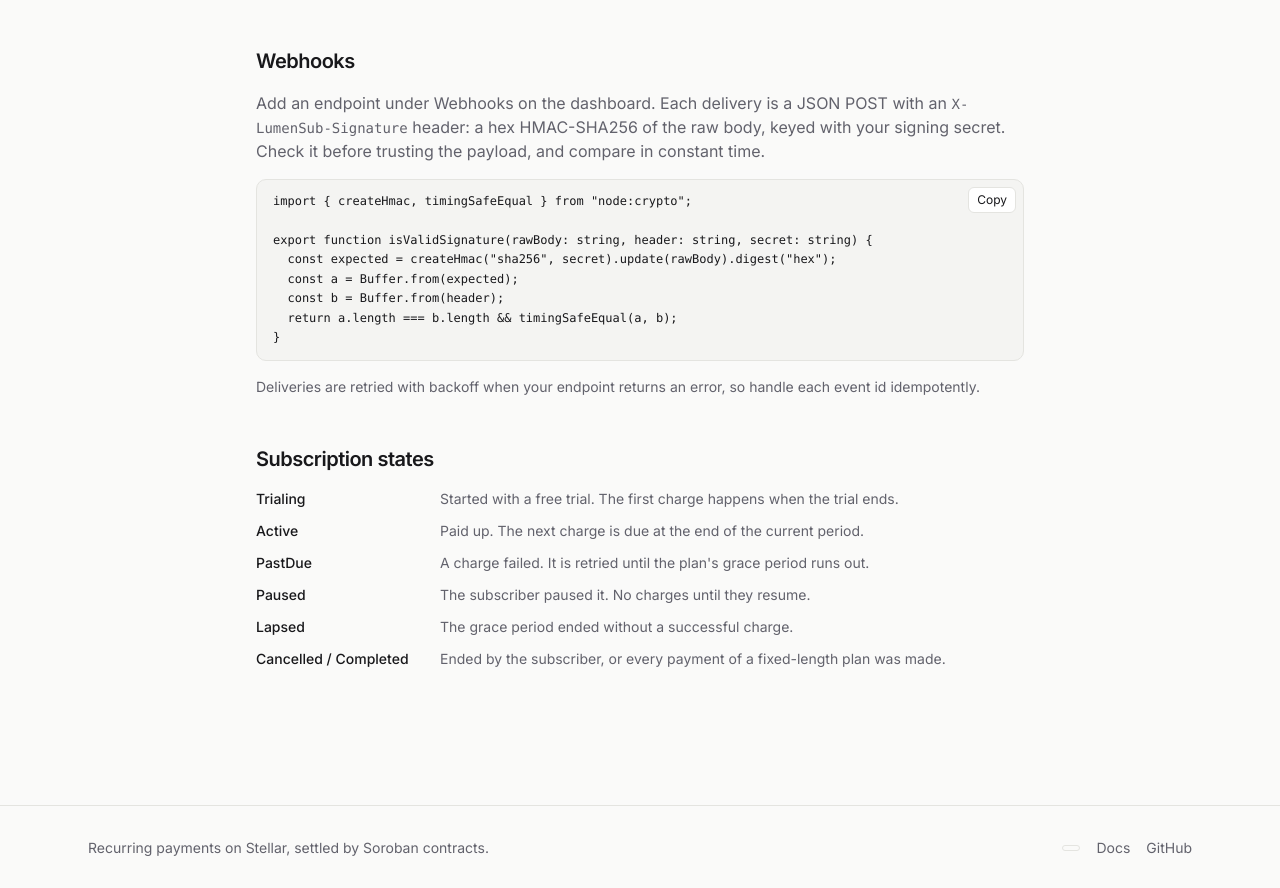
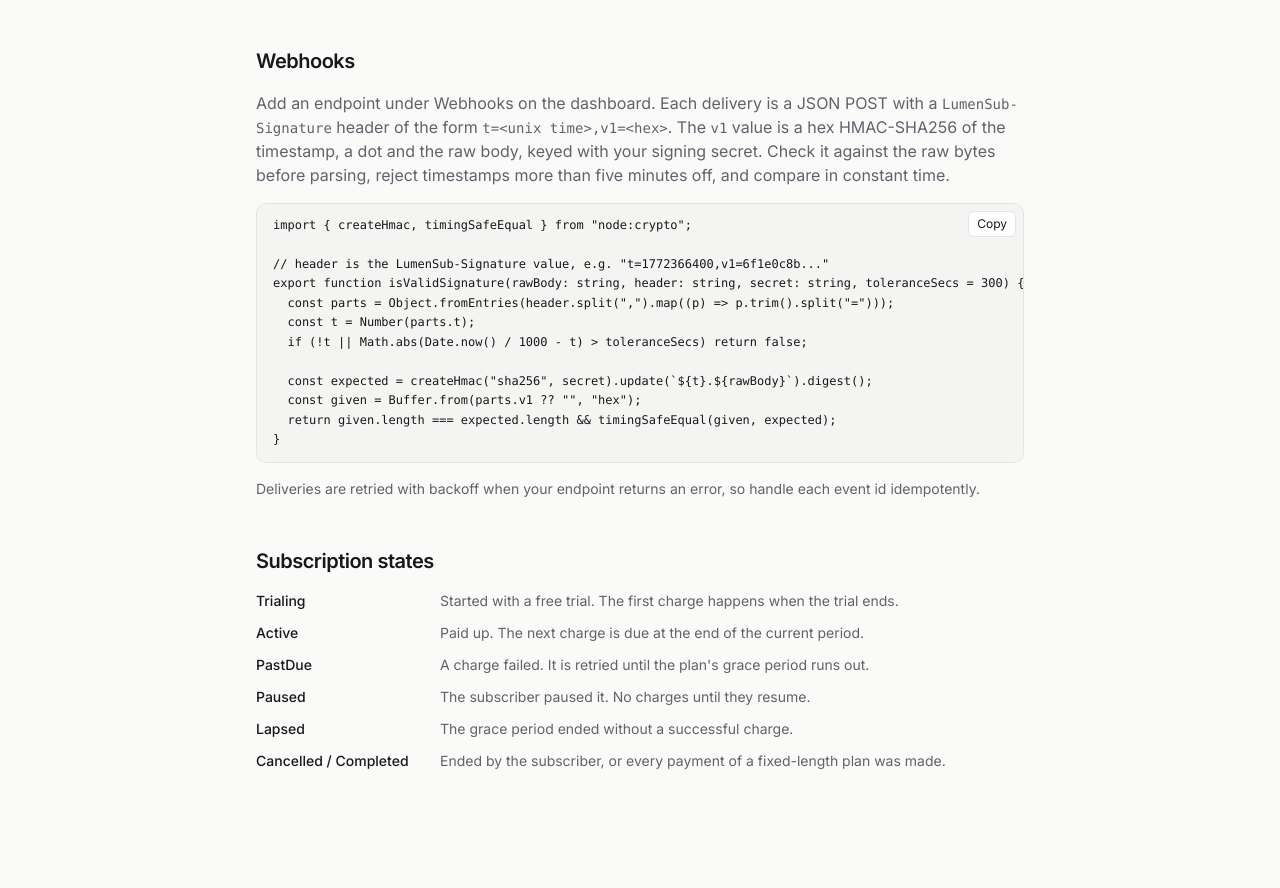
Before and after one commit to lumensub/lumensub-app, a Next.js app: page /docs in a window 1280 px wide. Shown: the part 1110-1998 px from the top of the page. Built offline with nearby package versions, Linux system fonts and the light colour scheme; no server answers; what @lumensub/sdk would draw is missing.

Commit message:
docs: show the real LumenSub-Signature format in the webhook guide

```diff
--- a/src/app/docs/page.tsx
+++ b/src/app/docs/page.tsx
@@ -25,11 +25,15 @@ const { returnValue: planId } = await lumensub.submit(await sign(xdr));`;
 
 const webhookExample = `import { createHmac, timingSafeEqual } from "node:crypto";
 
-export function isValidSignature(rawBody: string, header: string, secret: string) {
-  const expected = createHmac("sha256", secret).update(rawBody).digest("hex");
-  const a = Buffer.from(expected);
-  const b = Buffer.from(header);
-  return a.length === b.length && timingSafeEqual(a, b);
+// header is the LumenSub-Signature value, e.g. "t=1772366400,v1=6f1e0c8b..."
+export function isValidSignature(rawBody: string, header: string, secret: string, toleranceSecs = 300) {
+  const parts = Object.fromEntries(header.split(",").map((p) => p.trim().split("=")));
+  const t = Number(parts.t);
+  if (!t || Math.abs(Date.now() / 1000 - t) > toleranceSecs) return false;
+
+  const expected = createHmac("sha256", secret).update(\`\${t}.\${rawBody}\`).digest();
+  const given = Buffer.from(parts.v1 ?? "", "hex");
+  return given.length === expected.length && timingSafeEqual(given, expected);
 }`;
 
 function Section({ id, title, children }: { id: string; title: string; children: React.ReactNode }) {
@@ -81,9 +85,12 @@ export default function DocsPage() {
 
       <Section id="webhooks" title="Webhooks">
         <p className="text-fg-muted">
-          Add an endpoint under Webhooks on the dashboard. Each delivery is a JSON POST with an{" "}
-          <code className="font-mono text-sm">X-LumenSub-Signature</code> header: a hex HMAC-SHA256 of the raw body,
-          keyed with your signing secret. Check it before trusting the payload, and compare in constant time.
+          Add an endpoint under Webhooks on the dashboard. Each delivery is a JSON POST with a{" "}
+          <code className="font-mono text-sm">LumenSub-Signature</code> header of the form{" "}
+          <code className="font-mono text-sm">t=&lt;unix time&gt;,v1=&lt;hex&gt;</code>. The{" "}
+          <code className="font-mono text-sm">v1</code> value is a hex HMAC-SHA256 of the timestamp, a dot and the raw
+          body, keyed with your signing secret. Check it against the raw bytes before parsing, reject timestamps more
+          than five minutes off, and compare in constant time.
         </p>
         <CodeBlock label="Signature check" code={webhookExample} />
         <p className="text-sm text-fg-muted">
--- a/src/components/merchant/WebhooksSection.tsx
+++ b/src/components/merchant/WebhooksSection.tsx
@@ -66,7 +66,7 @@ export function WebhooksSection() {
     <Card>
       <CardHeader
         title="Webhooks"
-        description="We POST a signed JSON event to each endpoint. Verify the X-LumenSub-Signature header with your signing secret."
+        description="We POST a signed JSON event to each endpoint. Verify the LumenSub-Signature header with your signing secret."
       />
       <CardBody className="space-y-5 border-b border-border">
         {secret && <SecretReveal title="Signing secret" secret={secret} onDone={() => setSecret(null)} />}
```
